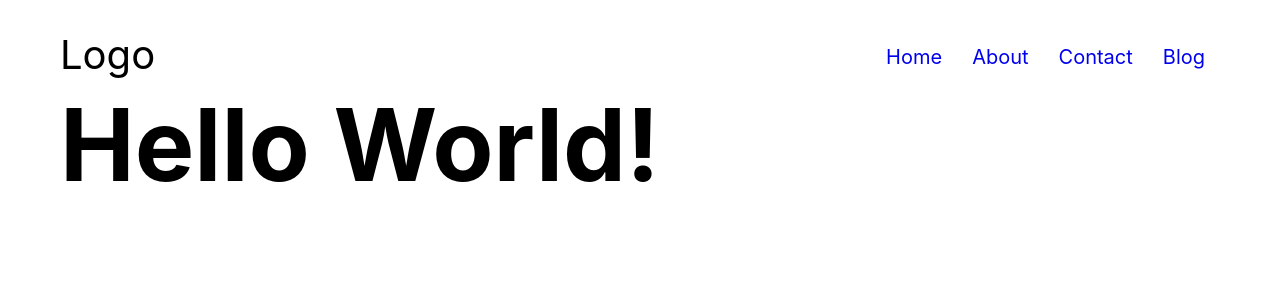
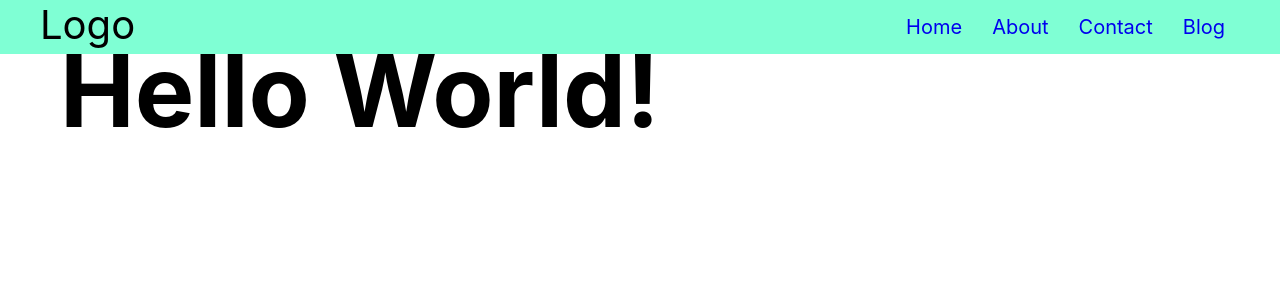
Before and after one commit to yoniakabecky/nextjs-practice, a Next.js app: page / in a window 1280 px wide. Shown: the top 300 px of the page. Built offline with nearby package versions, Linux system fonts and the light colour scheme.

Commit message:
Hide navbar on scroll down

```diff
--- a/components/navbar.js
+++ b/components/navbar.js
@@ -1,3 +1,4 @@
+import { useEffect, useState } from "react";
 import Link from "next/link";
 import styles from "./navbar.module.css";
 
@@ -7,10 +8,34 @@ const menus = [
   { name: "Contact", link: "/Contact" },
   { name: "Blog", link: "/blog" },
 ];
+const headerHight = 64;
 
 const Navbar = () => {
+  const [showNav, setShowNav] = useState(true);
+
+  let scrollPos = 0;
+  let lastScrollPos = 0;
+
+  useEffect(() => {
+    const handleScroll = () => {
+      scrollPos = window.scrollY;
+      if (showNav && scrollPos > headerHight && scrollPos > lastScrollPos) {
+        setShowNav(false);
+      }
+      if (scrollPos <= headerHight || scrollPos <= lastScrollPos) {
+        setShowNav(true);
+      }
+      lastScrollPos = scrollPos;
+    };
+
+    window.addEventListener("scroll", handleScroll);
+    return () => {
+      window.removeEventListener("scroll", handleScroll);
+    };
+  }, []);
+
   return (
-    <header>
+    <header className={showNav ? styles.header : styles.headerHide}>
       <nav className={styles.navWrapper}>
         <div className={styles.logo}>Logo</div>
         <span className={styles.flexGrow} />
--- a/components/navbar.module.css
+++ b/components/navbar.module.css
@@ -1,5 +1,7 @@
 .navWrapper {
   display: flex;
+  max-width: 120rem;
+  margin: 0 auto;
 }
 
 .logo {
@@ -22,3 +24,23 @@
 .menuWrapper > li > a {
   font-size: 2rem;
 }
+
+.header {
+  position: fixed;
+  top: 0;
+  left: 0;
+  width: 100%;
+  background: aquamarine;
+  transform: translateY(0);
+  transition: transform 0.4s ease;
+}
+
+.headerHide {
+  position: fixed;
+  top: 0;
+  left: 0;
+  width: 100%;
+  background: aquamarine;
+  transition: transform 0.4s ease;
+  transform: translateY(-150%);
+}
```
